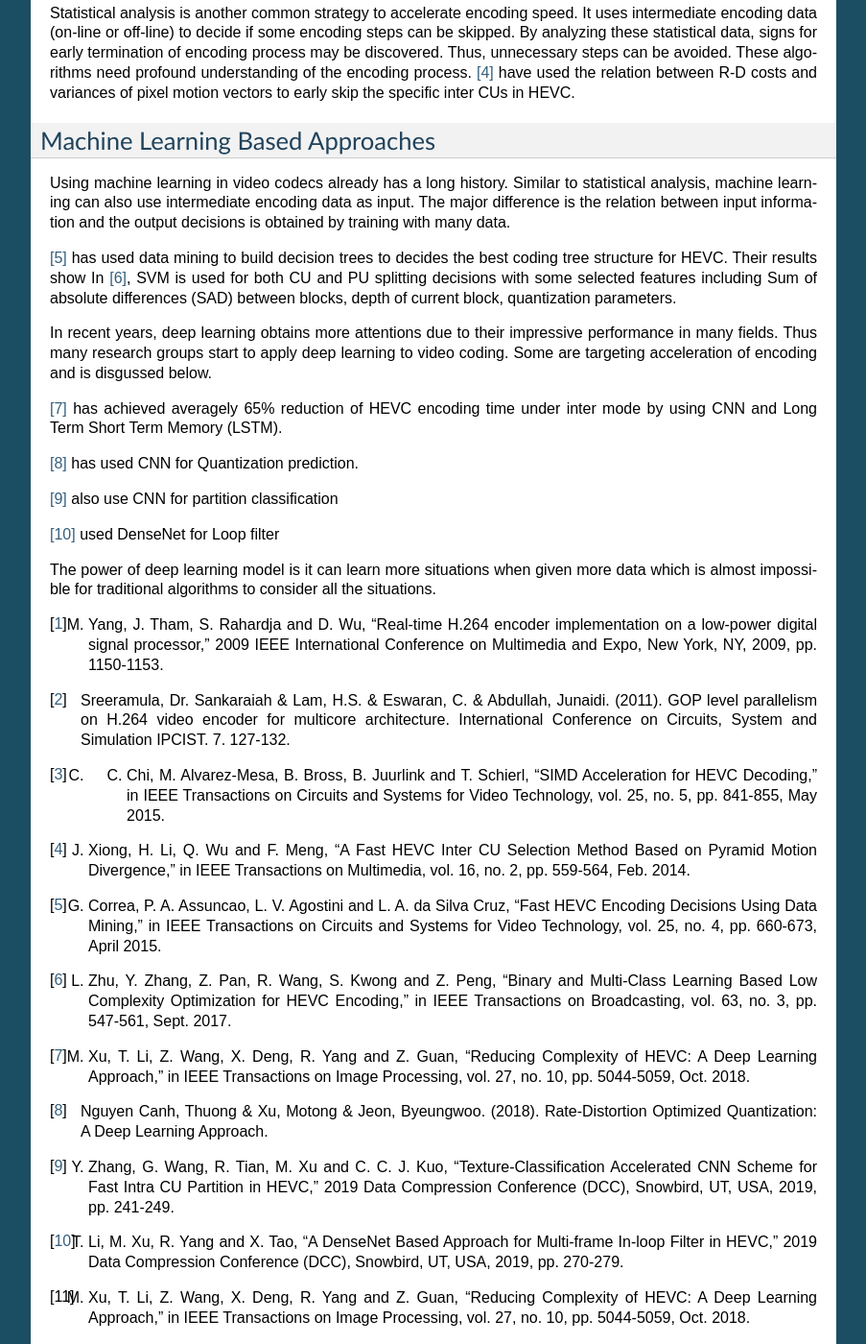
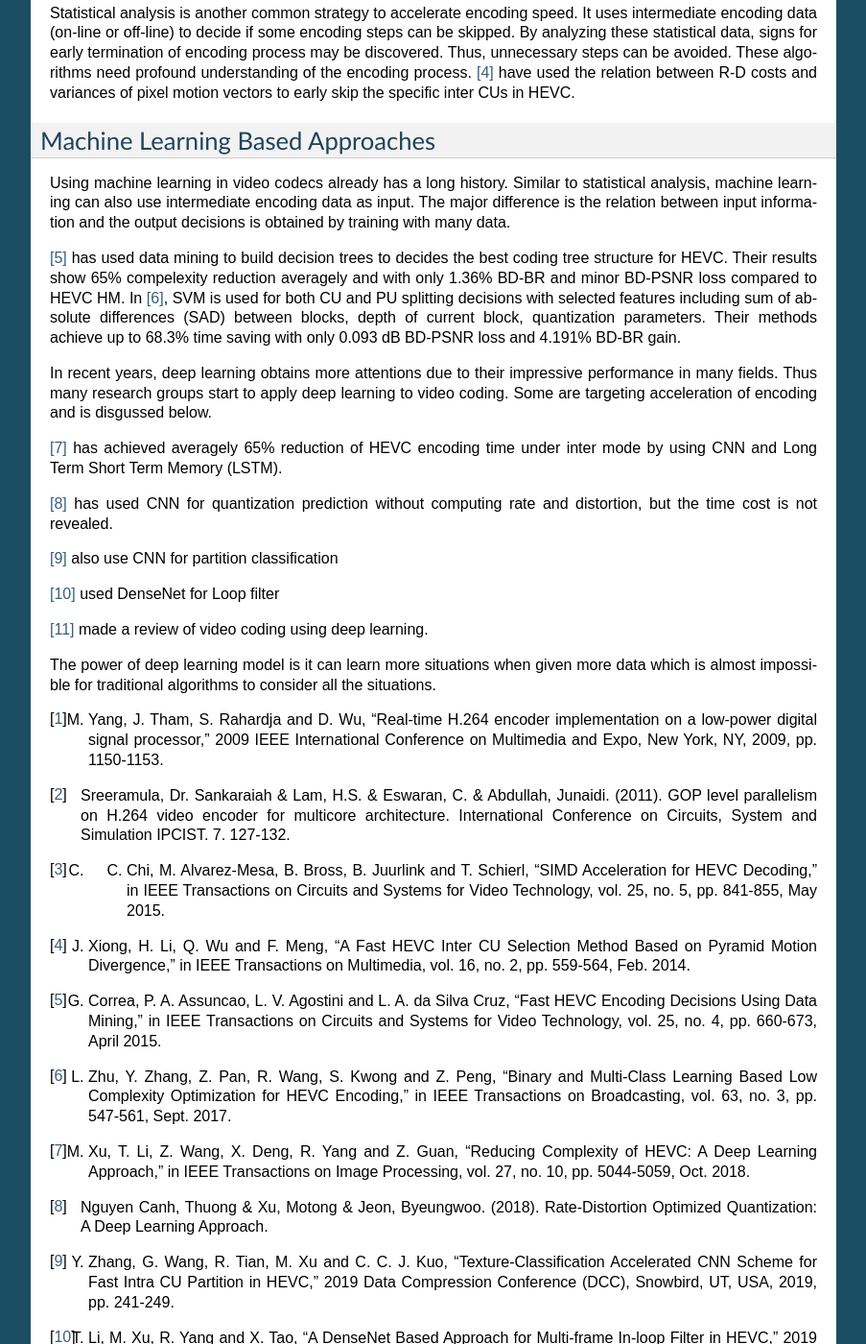
Before and after one commit to epadam/CNN-AV1-intra-encoder, a Sphinx documentation site: the page built from source/acceleration_encoding.rst, in a window 1280 px wide and 1400 px high, scrolled down 740 px. Shown: the whole window at 96% size, without its empty margins (198-1101 px from the left). Built offline with Sphinx 7.4.7, drawn with Linux system fonts in a browser that asks for light colours; some of the changed text lies outside the part shown.

Commit message:
Update acceleration_encoding.rst

```diff
--- a/source/acceleration_encoding.rst
+++ b/source/acceleration_encoding.rst
@@ -28,18 +28,19 @@ Machine Learning Based Approaches
 
 Using machine learning in video codecs already has a long history. Similar to statistical analysis, machine learning can also use intermediate encoding data as input. The major difference is the relation between input information and the output decisions is obtained by training with many data.
 
-[#]_ has used data mining to build decision trees to decides the best coding tree structure for HEVC. Their results show
-In [#]_, SVM is used for both CU and PU splitting decisions with some selected features including Sum of absolute differences (SAD) between blocks, depth of current block, quantization parameters.
+[#]_ has used data mining to build decision trees to decides the best coding tree structure for HEVC. Their results show 65% compelexity reduction averagely and with only 1.36% BD-BR and minor BD-PSNR loss compared to HEVC HM. In [#]_, SVM is used for both CU and PU splitting decisions with selected features including sum of absolute differences (SAD) between blocks, depth of current block, quantization parameters. Their methods achieve up to 68.3% time saving with only 0.093 dB BD-PSNR loss and 4.191% BD-BR gain.
 
 In recent years, deep learning obtains more attentions due to their impressive performance in many fields. Thus many research groups start to apply deep learning to video coding. Some are targeting acceleration of encoding and is disgussed below.
 
 [#]_ has achieved averagely 65\% reduction of HEVC encoding time under inter mode by using CNN and Long Term Short Term Memory (LSTM).
 
-[#]_ has used CNN for Quantization prediction.
+[#]_ has used CNN for quantization prediction without computing rate and distortion, but the time cost is not revealed.
 
 [#]_ also use CNN for partition classification
 
 [#]_ used DenseNet for Loop filter
+
+[#]_ made a review of video coding using deep learning.
 
 The power of deep learning model is it can learn more situations when given more data which is almost impossible for traditional algorithms to consider all the situations.
 
@@ -66,3 +67,5 @@ The power of deep learning model is it can learn more situations when given more
 
 
 .. [#] M. Xu, T. Li, Z. Wang, X. Deng, R. Yang and Z. Guan, "Reducing Complexity of HEVC: A Deep Learning Approach," in IEEE Transactions on Image Processing, vol. 27, no. 10, pp. 5044-5059, Oct. 2018.
+
+.. [#] Liu, Dong & Li, Yue & Lin, Jianping & Li, Houqiang. (2019). Deep Learning-Based Video Coding: A Review and A Case Study.
```
